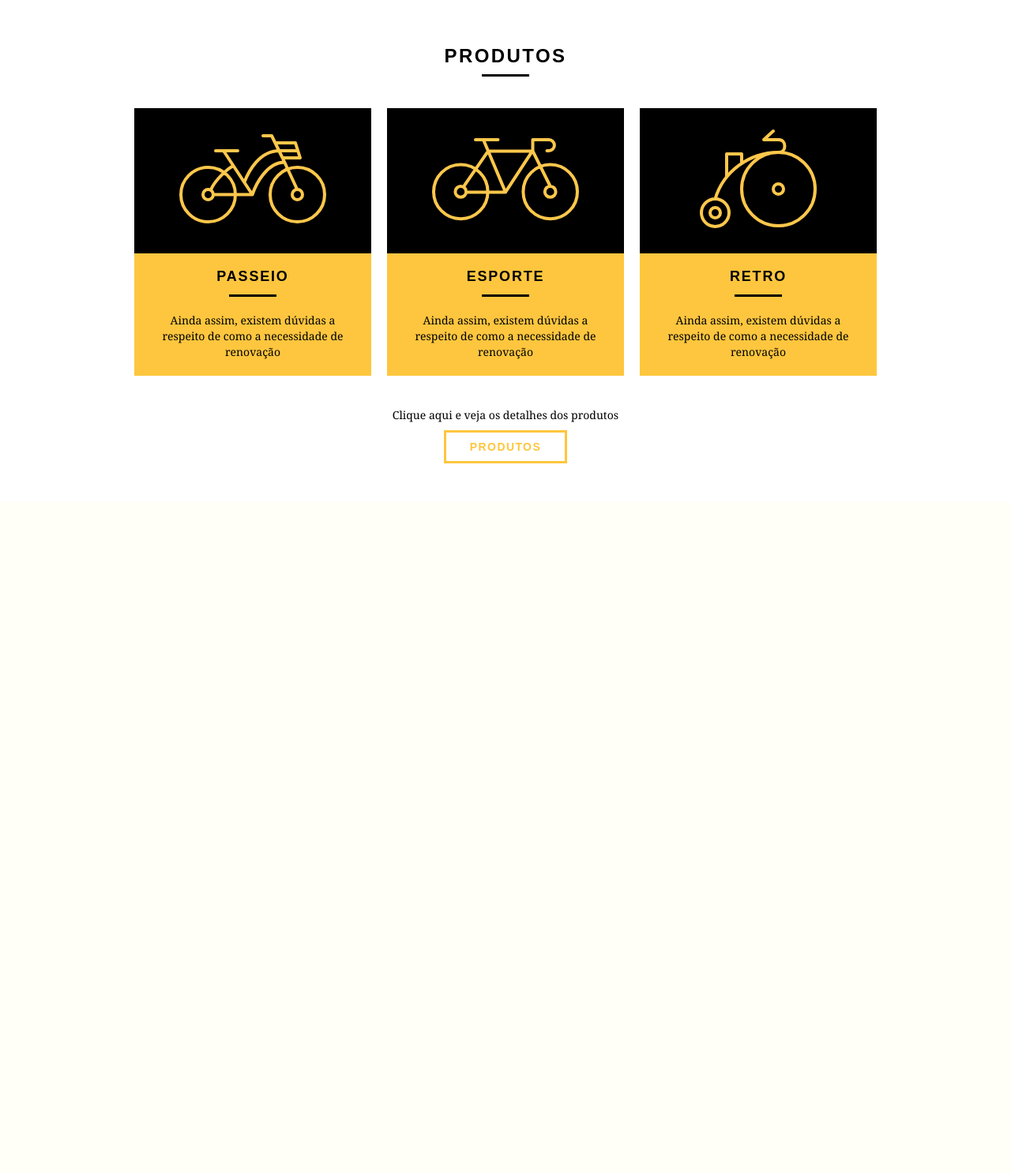
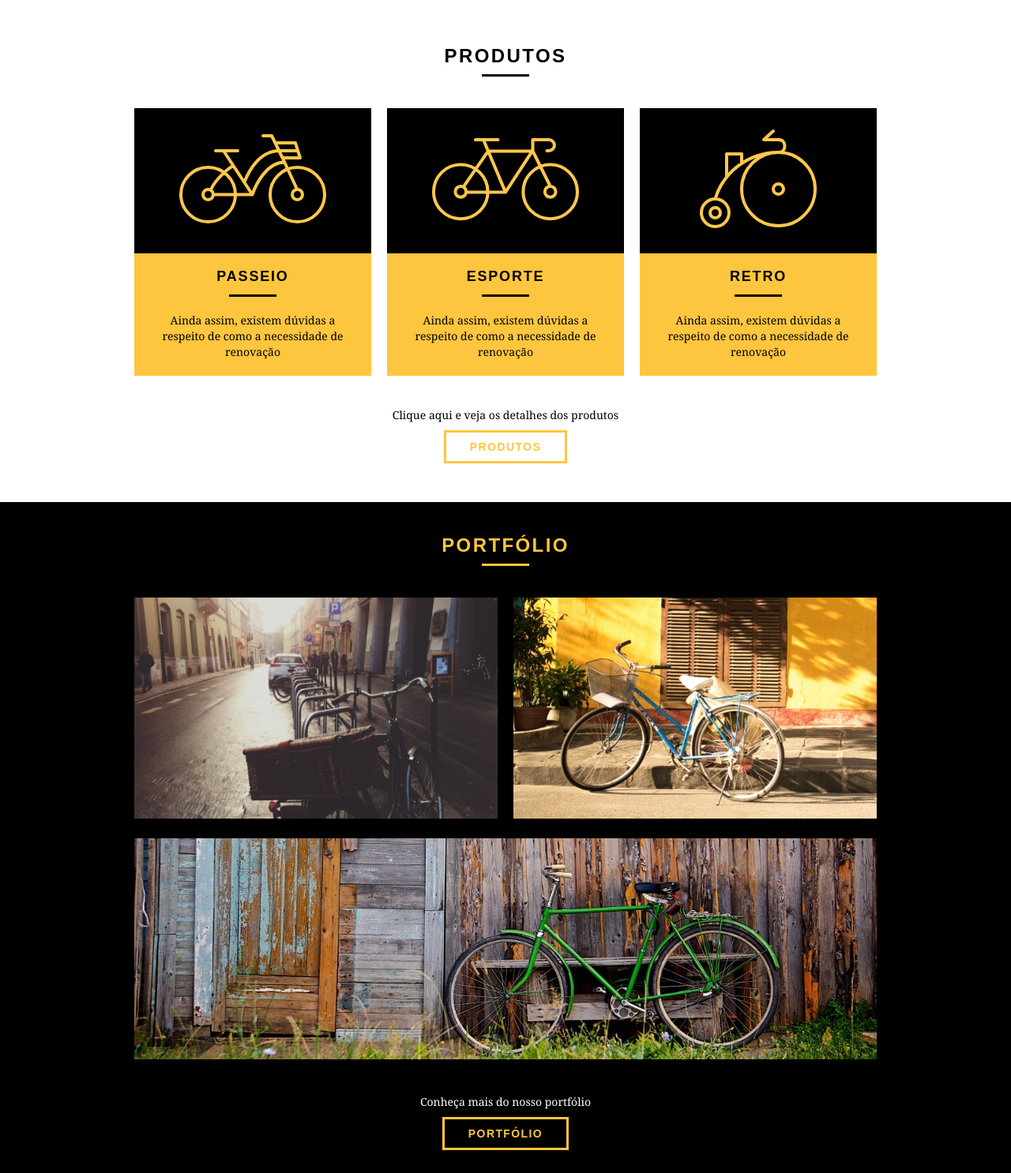
Before and after one commit to katiareis/origamid_WebDevCourse, a PHP site: page / in a window 1280 px wide. Shown: the part 480-1966 px from the top of the page at 79% size. Before the commit the page ends 1067 px from the top, so only its background shows below. Run offline with PHP 8.4, Linux system fonts and the light colour scheme.

Commit message:
Add portfolio section to page
Project Update - Add a portfolio section and style it.

```diff
--- a/css/style.css
+++ b/css/style.css
@@ -190,3 +190,27 @@ p {
 .call p {
     margin-bottom: 20px;
 }
+
+/* Portfólio */
+
+.portfolio {
+    width: 100%;
+    background: #000;
+    padding: 40px 0;
+}
+
+.portfolio .subtitulo {
+    color: #fec63e;
+}
+
+.portfolio .subtitulo:after {
+    background: #fec63e;
+}
+
+.portfolio_lista li:last-child {
+    margin-top: 20px;
+}
+
+.portfolio .call p {
+    color: #FFF;
+}
--- a/index.html
+++ b/index.html
@@ -12,7 +12,7 @@
 
 </head>
 <!-- Projeto de Site Responsivo --> <!-- Shift + Alt + A -->
-<body><!--  -->
+<body><!-- Menu de Navegação  -->
     <header class="header">
         <div class="container">
             <a href="index.html" class="grid-4">
@@ -28,7 +28,7 @@
             </nav>
         </div>
     </header>
-
+     <!-- Introdução -->
     <section class="introducao">
         <div class="container">
             <h1>Bicicletas Feitas a Mão</h1><!-- Título principal do site -->
@@ -40,7 +40,7 @@
             <a href="produtos.html" class="btn">Orçamento</a>
         </div>
     </section>
-
+    <!-- Seção de Produtos -->
     <section class="produtos container">
         <h2 class="subtitulo">Produtos</h2>
         <ul class="produtos_lista">
@@ -74,6 +74,21 @@
             <a href="produtos.html" class="btn btn-preto">Produtos</a>
         </div>
     </section>
+    <!-- Seção de Portifólio -->
+    <section class="portfolio">
+        <div class="container">
+            <h2 class="subtitulo">Portfólio</h2>
+            <ul class="portfolio_lista">
+                <li class="grid-8"><img src="img/portfolio/retro.jpg" alt="Bicicleta Retro"></li>
+                <li class="grid-8"><img src="img/portfolio/passeio.jpg" alt="Bicicleta Passeio"></li>
+                <li class="grid-8"><img src="img/portfolio/esporte.jpg" alt="Bicicleta Esporte"></li>
+            </ul>
+        </div>
+        <div class="call">
+            <p>Conheça mais do nosso portfólio</p>
+            <a href="portfolio.html" class="btn">Portfólio</a>
+        </div>
+    </section>
 
 
 </body>
```
Also changed, not shown: img/portfolio/esporte.jpg (added), img/portfolio/passeio.jpg (added), img/portfolio/retro.jpg (added).
